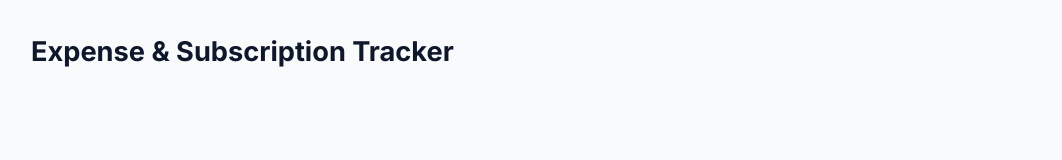
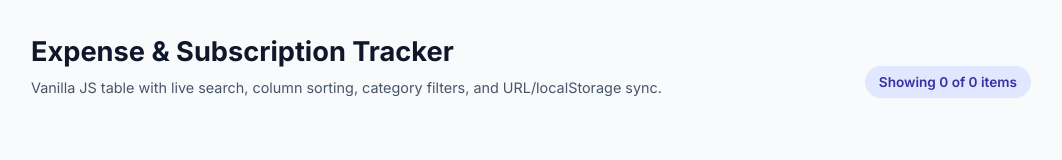
Before and after one commit to tensorGT/js-searchable-table, a plain HTML site: page index.html in a window 1280 px wide. Shown: the whole page, without its empty margins (109-1171 px from the left). Drawn offline with Linux system fonts and the light colour scheme.

```diff
--- a/index.html
+++ b/index.html
@@ -13,3 +13,7 @@
     <header class="page-head">
       <div>
         <h1>Expense &amp; Subscription Tracker</h1>
+        <p>Vanilla JS table with live search, column sorting, category filters, and URL/localStorage sync.</p>
+      </div>
+      <div class="summary-pill" id="result-summary">Showing 0 of 0 items</div>
+    </header>
--- a/style.css
+++ b/style.css
@@ -38,3 +38,13 @@ body {
 
 .summary-pill {
   font-size: 0.85rem;
+  font-weight: 600;
+  background-color: #e0e7ff;
+  color: #3730a3;
+  padding: 6px 14px;
+  border-radius: 999px;
+}
+
+/* filter controls */
+.controls {
+  background-color: #ffffff;
```
Also changed, not shown: app.js (+9 -0 lines).
